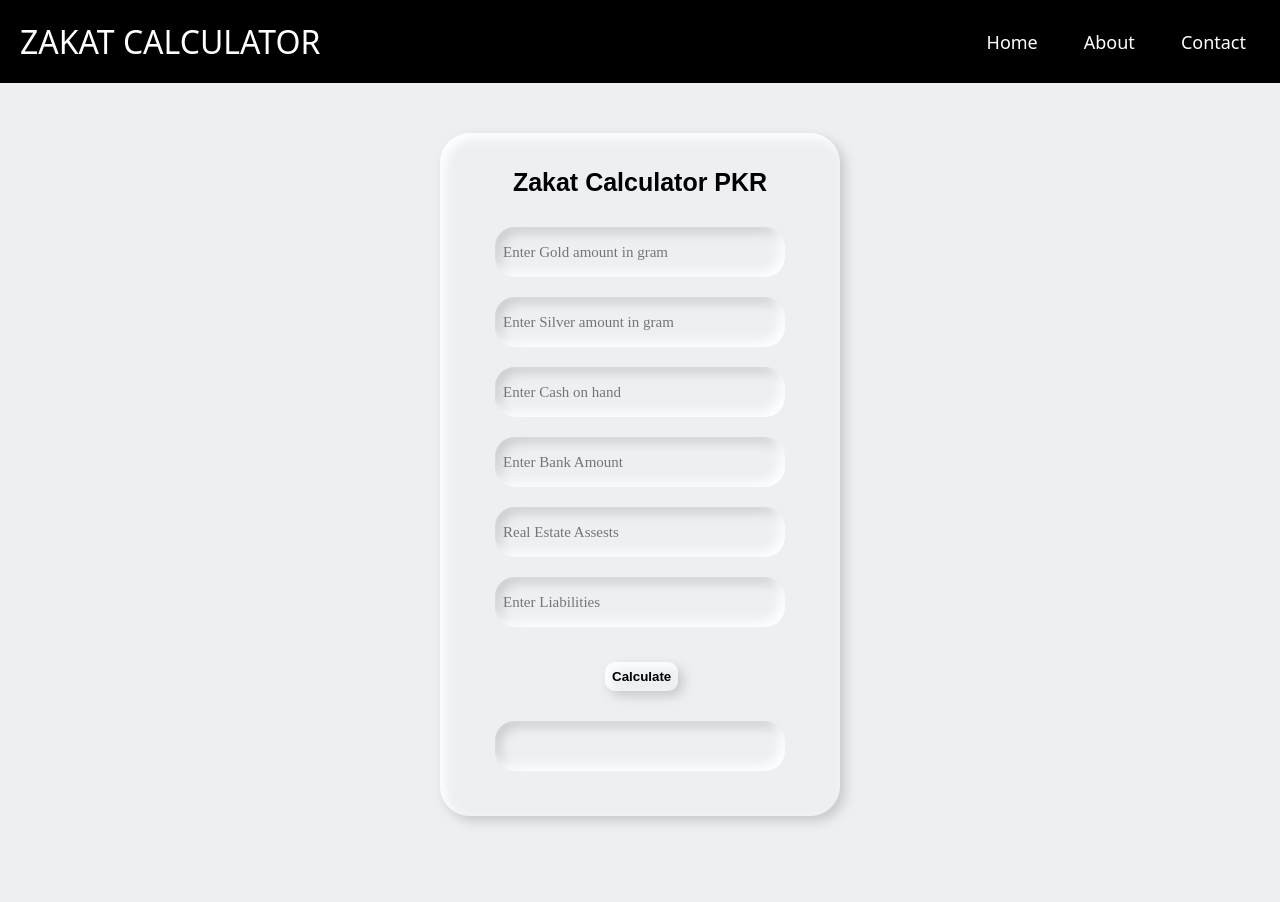
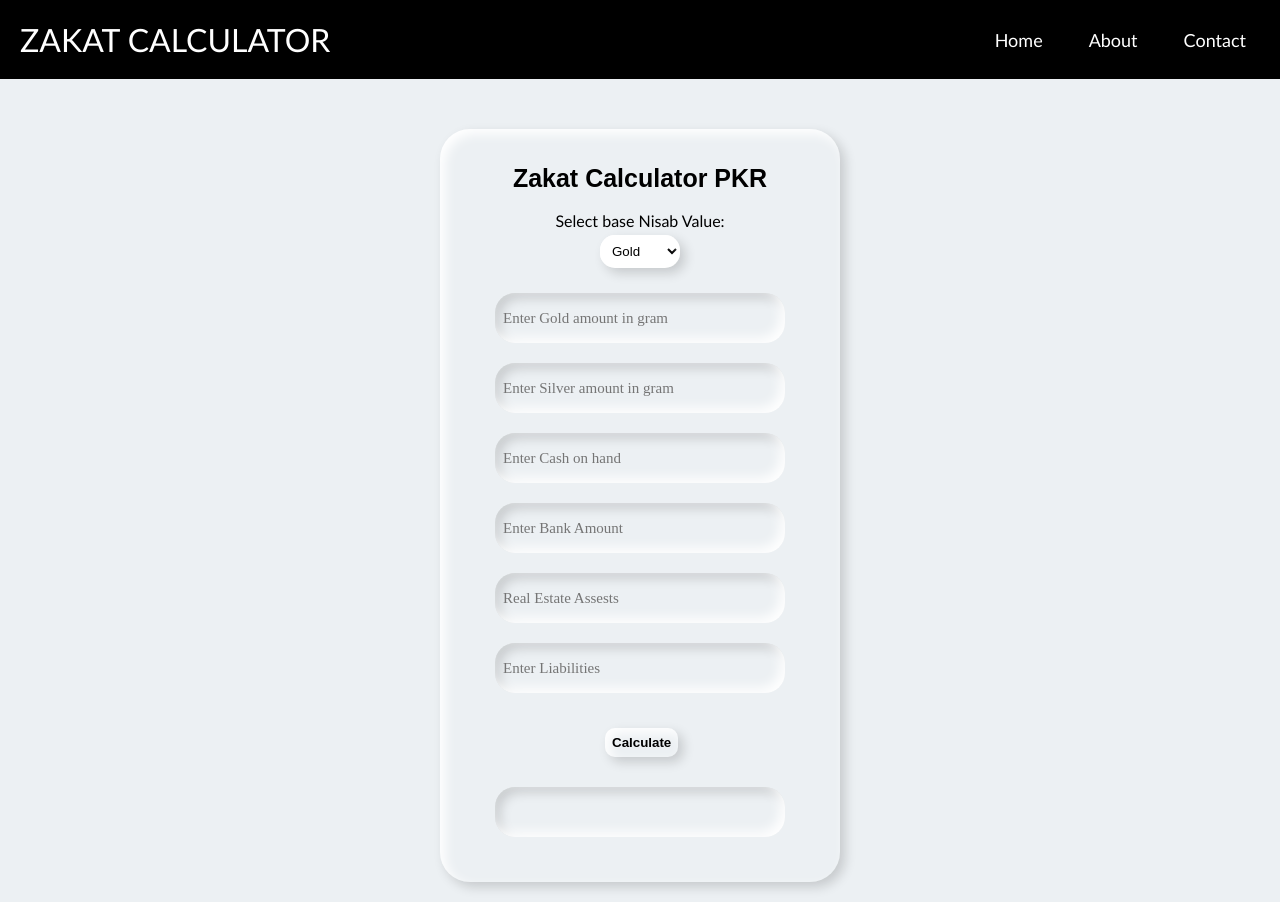
Before and after one commit to Mohammad-Asim23/calc-zakat-ASIM, a PHP site: page / in a window 1280 px wide. Before the commit the page ends 824 px from the top, so only its background shows below. Run offline with PHP 8.4, Linux system fonts and the light colour scheme.

Commit message:
some changes

```diff
--- a/index.html
+++ b/index.html
@@ -30,6 +30,13 @@
       <form method="GET"  class="form">
 
          <h4>Zakat Calculator PKR</h4>
+         <div class="nisabOption">
+            <label>Select base Nisab Value:</label><br>
+            <select  id="baseNisab">
+               <option value="Gold">Gold</option>
+               <option value="Silver">Silver</option>
+            </select>
+         </div>
 
          <div class="input-wrapper">
             <input type="text" class="input-items" id="gold-value" placeholder="Enter Gold amount in gram " autofocus required>
--- a/script.js
+++ b/script.js
@@ -9,7 +9,15 @@ function getValue(id) {
 }
 
 function calculate() {
-    var amt_nisaab = 88927;
+    var amt_nisaab;
+    var base_nisab = document.getElementById("baseNisab").value
+    if(base_nisab == "Gold"){
+        amt_nisaab = 1071630;
+    }
+    else{
+        amt_nisaab = 81533.79
+    }
+
     var amt_gold = getValue("gold-value");
     var amt_silver = getValue("silver-value");
     var amt_home = getValue("cash");
--- a/style.css
+++ b/style.css
@@ -4,9 +4,8 @@
   box-sizing: border-box;
  }
  body {
-  font-family: system-ui, -apple-system, BlinkMacSystemFont,
-   'Segoe UI', Roboto, Oxygen, Ubuntu, Cantarell,
-   'Open Sans', 'Helvetica Neue', sans-serif;
+  font-family: 'Gill Sans', 'Gill Sans MT', Calibri,
+  'Trebuchet MS', sans-serif;
  }
  a {
   text-decoration: none;
@@ -182,3 +181,26 @@ h4 {
   box-shadow: inset -5px -5px 12px #ffffff,
     inset 5px 5px 12px rgba(0, 0, 0, .16);
 }
+.nisabOption{
+  text-align: center;
+  margin-top: 8px;
+  margin-bottom: 8px;
+  font-family: 'Gill Sans', 'Gill Sans MT'
+  , Calibri, 'Trebuchet MS', sans-serif;
+
+}
+#baseNisab{
+  width: 80px;
+  margin: 5px;
+  padding: 8px;
+  border: none;
+  cursor: pointer;
+  border-radius: 15px;
+  box-shadow: inset 5px 5px 12px #ffffff,
+  5px 5px 12px rgba(0, 0, 0, .16);
+  outline: none;
+
+}
+select{
+  background: white;
+}
```
